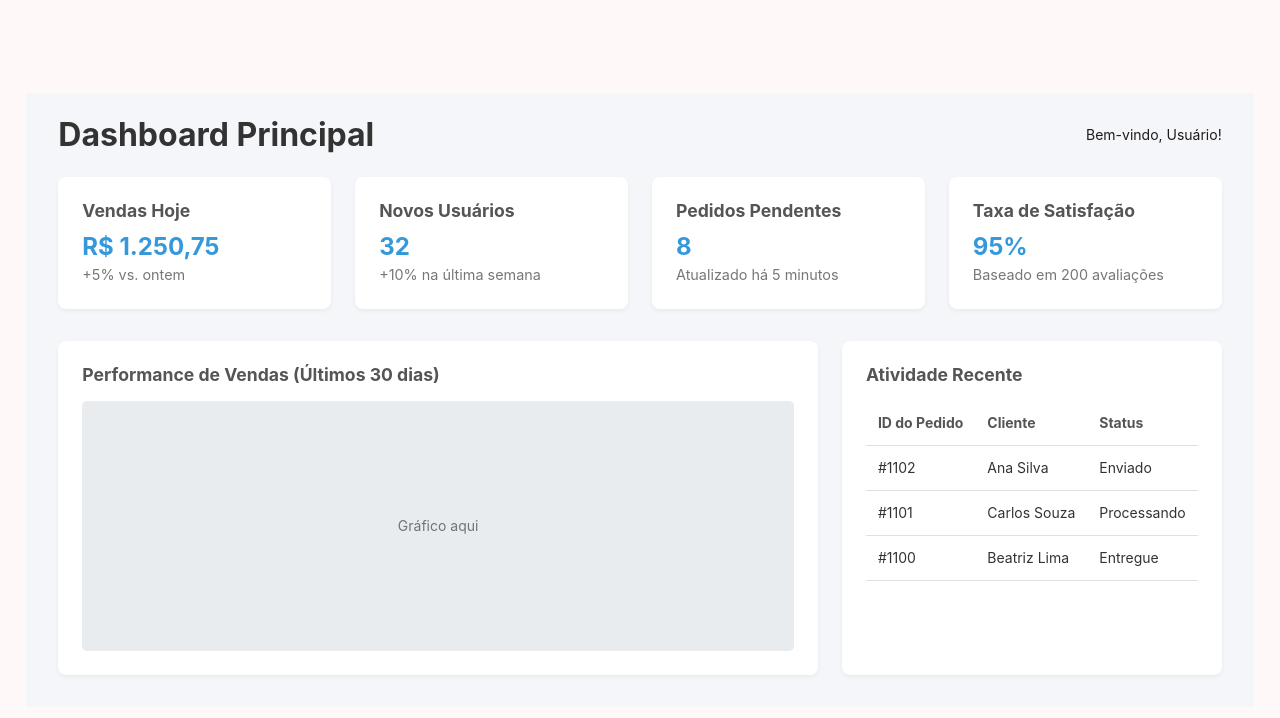
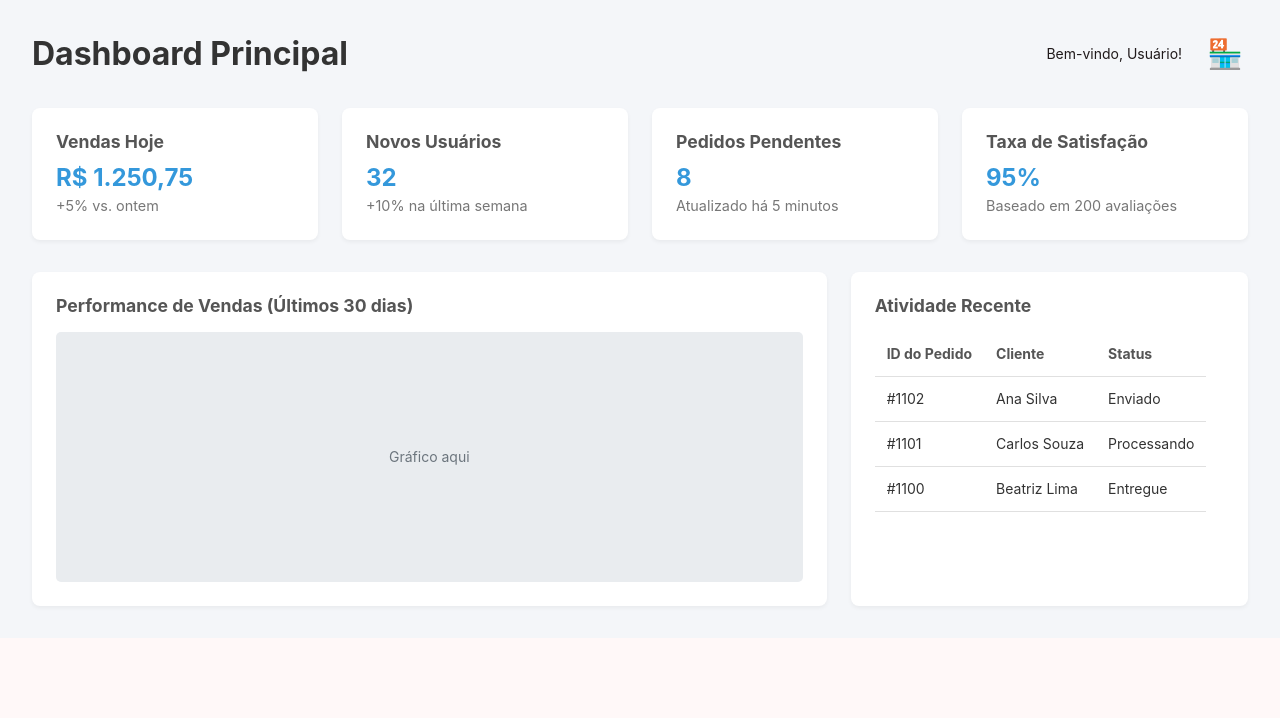
Before and after one commit to Guiiima/cart-guardian-saas-frontend, an Angular app: page / in a window 1280 px wide. Shown: the top 718 px of the page. Built offline with nearby package versions, Linux system fonts and the light colour scheme.

Commit message:
css para menu drop down

```diff
--- a/src/app/components/dashboard/dashboard.html
+++ b/src/app/components/dashboard/dashboard.html
@@ -18,8 +18,26 @@
   <main class="main-content">
 <header class="main-header">
   <h1>Dashboard Principal</h1>
+
+  <div class="header-actions">
     <div class="user-info">
       <span>Bem-vindo, Usuário!</span>
+    </div>
+
+    <div class="dropdown-container">
+      <button class="dropdown-toggle" (click)="toggleDropdown()">
+        🏪 </button>
+
+      @if (isDropdownOpen) {
+        <div class="dropdown-menu">
+          <a href="#" class="dropdown-item">Minha Loja 1</a>
+          <a href="#" class="dropdown-item">Minha Loja 2</a>
+          <a href="#" class="dropdown-item">Outra Loja</a>
+          <div class="dropdown-divider"></div>
+          <a href="#" class="dropdown-item">Adicionar Nova Loja</a>
+        </div>
+      }
+    </div>
   </div>
 </header>
 
--- a/src/app/components/dashboard/dashboard.scss
+++ b/src/app/components/dashboard/dashboard.scss
@@ -1,6 +1,3 @@
-/* =============================================== */
-/* ESTILOS GLOBAIS                 */
-/* =============================================== */
 :host {
   font-family: -apple-system, BlinkMacSystemFont, "Segoe UI", Roboto, Helvetica, Arial, sans-serif, "Apple Color Emoji", "Segoe UI Emoji", "Segoe UI Symbol";
 }
@@ -11,9 +8,6 @@
   box-sizing: border-box;
 }
 
-/* =============================================== */
-/* VARIÁVEIS DE COR                  */
-/* =============================================== */
 :host {
   --sidebar-bg: #2c3e50;
   --main-bg: #f4f6f9;
@@ -24,9 +18,6 @@
   --border-color: #e0e0e0;
 }
 
-/* =============================================== */
-/* LAYOUT PRINCIPAL                */
-/* =============================================== */
 .dashboard-container {
   display: flex;
   overflow: hidden;
@@ -48,9 +39,6 @@
   padding: 2rem;
 }
 
-/* =============================================== */
-/* SIDEBAR                    */
-/* =============================================== */
 .sidebar-header {
   padding: 1.5rem;
   text-align: center;
@@ -84,9 +72,6 @@
   font-weight: bold;
 }
 
-/* =============================================== */
-/* CONTEÚDO PRINCIPAL               */
-/* =============================================== */
 .main-header {
   display: flex;
   justify-content: space-between;
@@ -99,9 +84,6 @@
   font-size: 2rem;
 }
 
-/* =============================================== */
-/* CARDS                      */
-/* =============================================== */
 .card {
   background-color: var(--card-bg);
   border-radius: 8px;
@@ -135,9 +117,6 @@
   margin-bottom: 2rem;
 }
 
-/* =============================================== */
-/* DETALHES (GRÁFICO/TABELA)          */
-/* =============================================== */
 .dashboard-details {
   display: grid;
   grid-template-columns: 2fr 1fr;
@@ -174,3 +153,72 @@
   font-weight: bold;
   color: #555;
 }
+
+.header-actions {
+  display: flex;
+  align-items: center;
+  gap: 20px;
+}
+
+.dropdown-container {
+  position: relative;
+}
+
+.dropdown-toggle {
+  background: none;
+  border: none;
+  cursor: pointer;
+  font-size: 1.8rem;
+  padding: 5px;
+  border-radius: 50%;
+  display: flex;
+  align-items: center;
+  justify-content: center;
+  transition: background-color 0.2s;
+}
+
+.dropdown-toggle:hover {
+  background-color: rgba(0, 0, 0, 0.1);
+}
+
+.dropdown-menu {
+  position: absolute;
+  top: 120%;
+  right: 0;
+  background-color: white;
+  border-radius: 8px;
+  box-shadow: 0 4px 12px rgba(0, 0, 0, 0.15);
+  min-width: 200px;
+  z-index: 1000;
+  padding: 8px 0;
+  animation: fadeIn 0.2s ease-out;
+}
+
+.dropdown-item {
+  display: block;
+  padding: 10px 20px;
+  color: #333;
+  text-decoration: none;
+  transition: background-color 0.2s;
+}
+
+.dropdown-item:hover {
+  background-color: #f4f6f9;
+}
+
+.dropdown-divider {
+  height: 1px;
+  background-color: #e0e0e0;
+  margin: 8px 0;
+}
+
+@keyframes fadeIn {
+  from {
+    opacity: 0;
+    transform: translateY(-10px);
+  }
+  to {
+    opacity: 1;
+    transform: translateY(0);
+  }
+}
--- a/src/app/components/dashboard/dashboard.ts
+++ b/src/app/components/dashboard/dashboard.ts
@@ -1,11 +1,26 @@
-import { Component } from '@angular/core';
+import { CommonModule } from '@angular/common';
+import { Component, ElementRef, HostListener } from '@angular/core';
 
 @Component({
   selector: 'app-dashboard',
-  imports: [],
+  imports: [CommonModule],
   templateUrl: './dashboard.html',
   styleUrl: './dashboard.scss'
 })
 export class Dashboard {
+  isDropdownOpen = false;
+  constructor(private elementRef: ElementRef) { }
+  toggleDropdown(): void {
+    this.isDropdownOpen = !this.isDropdownOpen;
+  }
+
+  // 3. (Opcional, mas recomendado) Função para fechar o menu ao clicar fora dele
+  @HostListener('document:click', ['$event'])
+  onDocumentClick(event: MouseEvent): void {
+    // Verifica se o clique foi fora do container do dropdown e se o menu está aberto
+    if (!this.elementRef.nativeElement.contains(event.target) && this.isDropdownOpen) {
+      this.isDropdownOpen = false;
+    }
+  }
 
 }
--- a/src/app/features/home-screen/home-screen.html
+++ b/src/app/features/home-screen/home-screen.html
@@ -1,4 +1,3 @@
 <div class="home-screen-container">
     <app-dashboard></app-dashboard>
-    <!-- <app-setting></app-setting> -->
 </div>
--- a/src/app/features/home-screen/home-screen.scss
+++ b/src/app/features/home-screen/home-screen.scss
@@ -1,11 +1,21 @@
+// .home-screen-container {
+//     overflow: hidden;
+//     display: flex;
+//     justify-content: center;
+//     align-items: center;
+//     width: 100vw;
+//     height: 100vh;
+// }
+// app-dashboard{
+//     flex: 1;
+// }
 .home-screen-container {
-    overflow: hidden;
-    display: flex;
-    justify-content: center;
-    align-items: center;
-    width: 100vw;
-    height: 100vh;
+  display: flex; /* Ativa o Flexbox, alinhando os filhos em linha */
+  gap: 20px;     /* Opcional: Adiciona um espaço de 20px entre os componentes */
 }
-app-setting{
-    flex: 1;
+
+/* Opcional: Faz com que cada componente ocupe metade do espaço */
+app-dashboard,
+app-setting {
+  flex: 1; /* Cada um ocupa uma fração igual do espaço disponível */
 }
```
Lines whose indentation alone changed are shown as unchanged.
